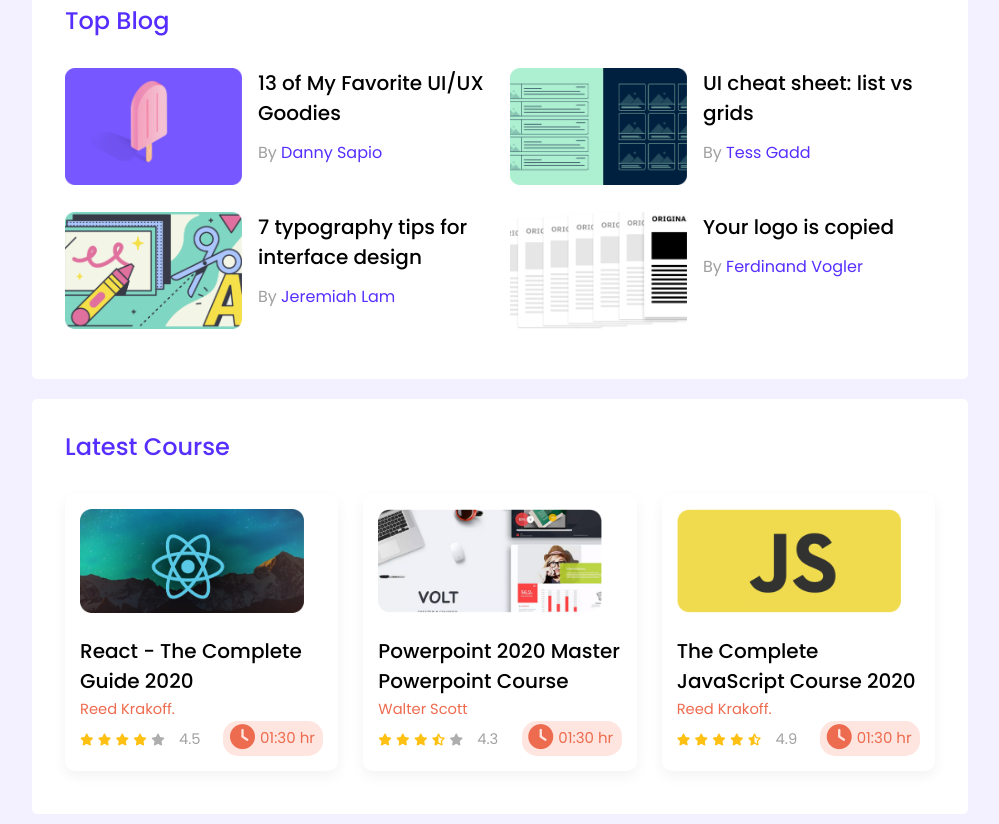
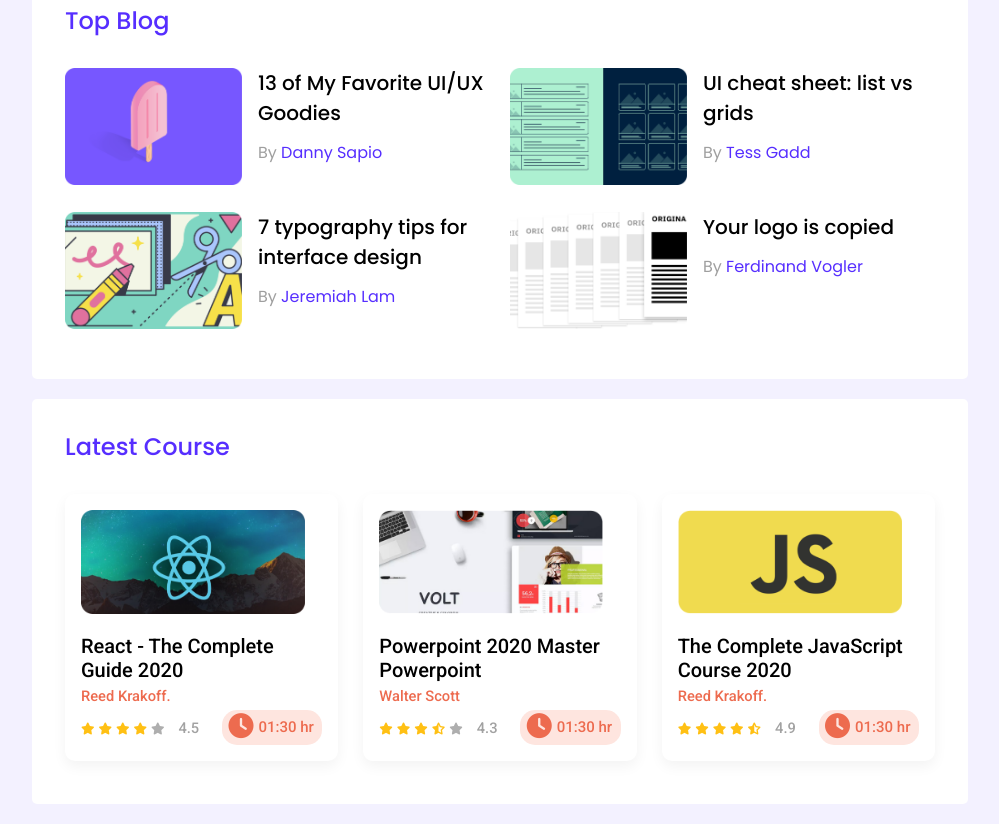
Before and after one commit to diptasahacse/leaderboard, a plain HTML site: page index.html in a window 1280 px wide. Shown: the part 306-1130 px from the top of the page, without its empty margins (140-1139 px from the left). Drawn offline with Linux system fonts and the light colour scheme.

Commit message:
make margine on course author and make hover effect on course

```diff
--- a/css/style.css
+++ b/css/style.css
@@ -123,6 +123,14 @@
     box-shadow: 0px 5.34229px 13.3557px rgba(0, 0, 0, 0.05);
     padding: 15px;
     border-radius: 10px;
+    border: 1px solid transparent;
+    transition: 1s;
+    font-family: 'Roboto', sans-serif;
+}
+.course:hover{
+    border-color: #562EFF;
+    cursor: pointer;
+
 }
 .course-image img{
     width: 224px;
@@ -138,8 +146,9 @@
     text-decoration: none;
     font-size: 14.69px;
     font-weight: 400;
-    margin-top: 16px;
-    margin-bottom: 14px;
+    margin-top: 5px;
+    margin-bottom: 5px;
+    display: inline-block;
 }
 .course-info{
     display: flex;
--- a/index.html
+++ b/index.html
@@ -130,7 +130,7 @@
                     <div class="course-image">
                         <img src="images/courses/course-2.png" alt="course">
                     </div>
-                    <h2>Powerpoint 2020 Master Powerpoint Course</h2>
+                    <h2>Powerpoint 2020 Master Powerpoint</h2>
                     <a href="#" class="course-author">Walter Scott</a>
                     <div class="course-info">
                         <div class="star-rating">
```
